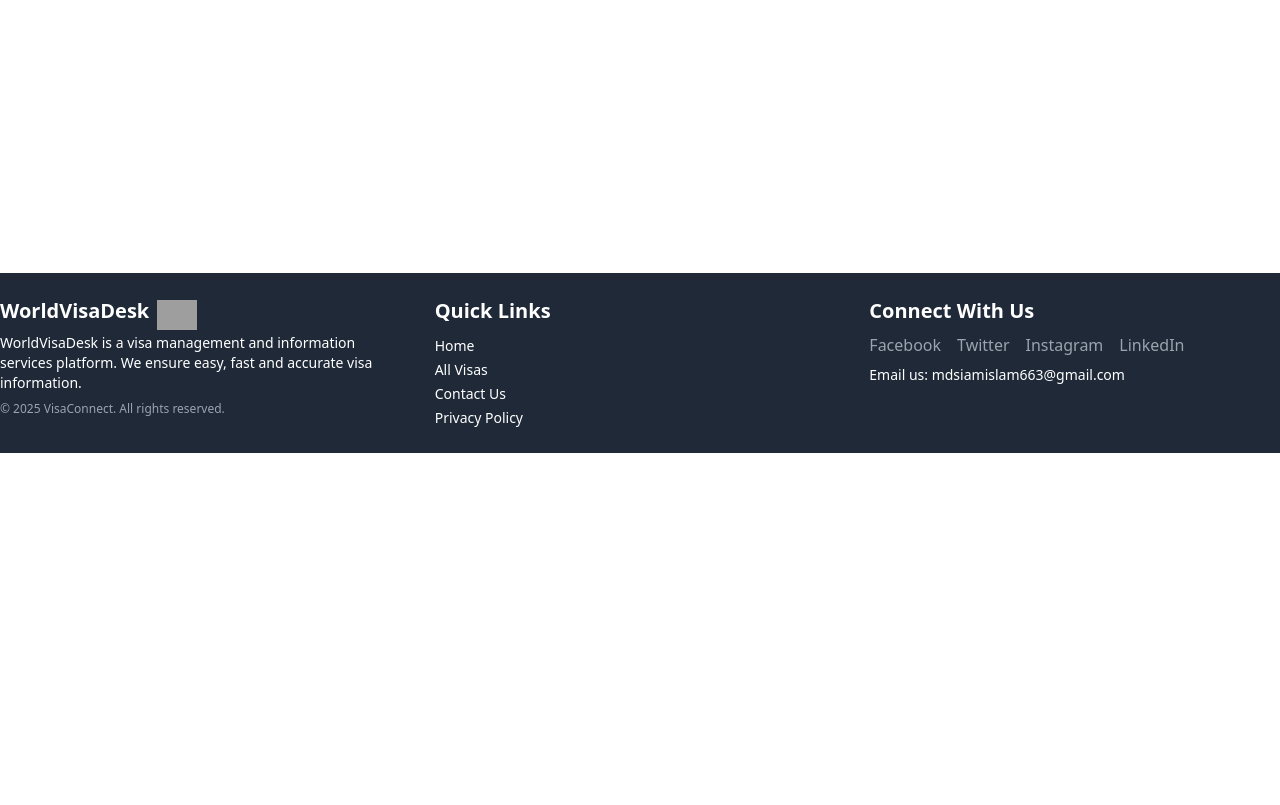
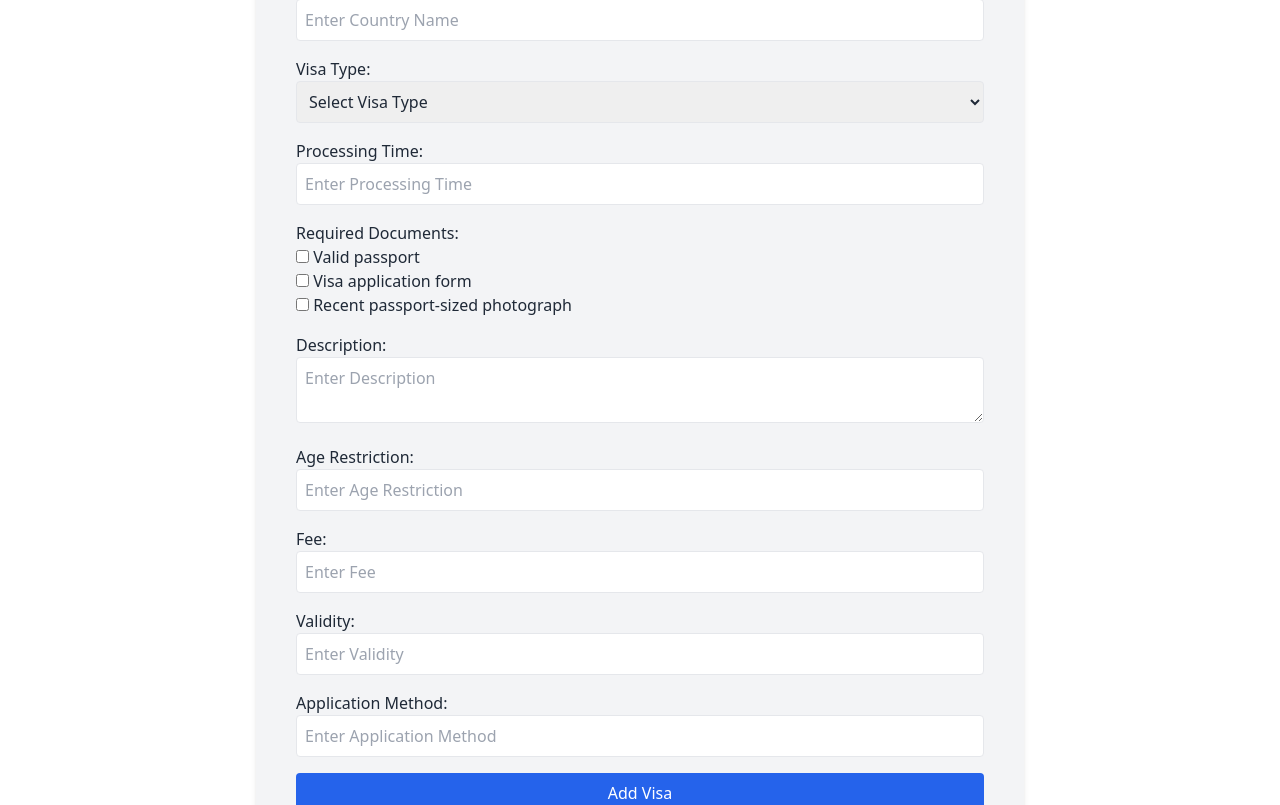
Before and after one commit to asifmahmud1047/Assignment-10, a React (Vite) app: page /addvisa in a window 1280 px wide. Shown: the part 395-1200 px from the top of the page. Before the commit the page ends 848 px from the top, so only its background shows below. Built offline with nearby package versions, Linux system fonts and the light colour scheme; no server answers; grey boxes are pictures that could not be loaded.

Commit message:
Addvisa section design

```diff
--- a/src/Page/Addvisa/Addvisa.jsx
+++ b/src/Page/Addvisa/Addvisa.jsx
@@ -1,7 +1,186 @@
 import React from "react";
 
 const Addvisa = () => {
-  return <div></div>;
+  const handleSubmit = (event) => {
+    event.preventDefault();
+
+    // Input Values
+    const photo = event.target.countryImage.value;
+    const name = event.target.countryName.value;
+    const visaType = event.target.visaType.value;
+    const time = event.target.processingTime.value;
+
+    // Checkbox Values
+    const requiredDocuments = Array.from(
+      event.target.querySelectorAll('input[type="checkbox"]:checked')
+    ).map((checkbox) => checkbox.value);
+
+    const description = event.target.description.value;
+    const age = event.target.ageRestriction.value;
+    const fee = event.target.fee.value;
+    const validity = event.target.validity.value;
+    const applicationMethod = event.target.applicationMethod.value;
+
+    // Data Object
+    const data = {
+      photo,
+      name,
+      visaType,
+      time,
+      requiredDocuments,
+      description,
+      age,
+      fee,
+      validity,
+      applicationMethod,
+    };
+
+    console.log(data);
+
+    // Success message or API call here
+    alert("Visa added successfully!");
+    // Example: axios.post('/api/visas', data).then(response => ...)
+  };
+
+  return (
+    <div className="my-32">
+      <div className="add-visa-form bg-gray-100 p-10 rounded-lg shadow-md max-w-3xl mx-auto">
+        <h2 className="text-2xl font-bold text-center mb-6">Add Visa</h2>
+        <form onSubmit={handleSubmit}>
+          <div className="mb-4">
+            <label className="block font-medium">Country Image URL:</label>
+            <input
+              type="text"
+              name="countryImage"
+              className="w-full p-2 border rounded"
+              placeholder="Enter Image URL"
+              required
+            />
+          </div>
+          <div className="mb-4">
+            <label className="block font-medium">Country Name:</label>
+            <input
+              type="text"
+              name="countryName"
+              className="w-full p-2 border rounded"
+              placeholder="Enter Country Name"
+              required
+            />
+          </div>
+          <div className="mb-4">
+            <label className="block font-medium">Visa Type:</label>
+            <select
+              name="visaType"
+              className="w-full p-2 border rounded"
+              required
+            >
+              <option value="">Select Visa Type</option>
+              <option value="TouristVisa">Tourist Visa</option>
+              <option value="StudentVisa">Student Visa</option>
+              <option value="OfficialVisa">Official Visa</option>
+            </select>
+          </div>
+          <div className="mb-4">
+            <label className="block font-medium">Processing Time:</label>
+            <input
+              type="text"
+              name="processingTime"
+              className="w-full p-2 border rounded"
+              placeholder="Enter Processing Time"
+              required
+            />
+          </div>
+
+          <div className="mb-4">
+            <label className="block font-medium">Required Documents:</label>
+            <div>
+              <label>
+                <input
+                  type="checkbox"
+                  name="requiredDocuments"
+                  value="Validpassport"
+                />{" "}
+                Valid passport
+              </label>
+              <br />
+              <label>
+                <input
+                  type="checkbox"
+                  name="requiredDocuments"
+                  value="Visaapplicationform"
+                />{" "}
+                Visa application form
+              </label>
+              <br />
+              <label>
+                <input
+                  type="checkbox"
+                  name="requiredDocuments"
+                  value="Recentpassportsizedphotograph"
+                />{" "}
+                Recent passport-sized photograph
+              </label>
+            </div>
+          </div>
+          <div className="mb-4">
+            <label className="block font-medium">Description:</label>
+            <textarea
+              name="description"
+              className="w-full p-2 border rounded"
+              placeholder="Enter Description"
+              required
+            ></textarea>
+          </div>
+          <div className="mb-4">
+            <label className="block font-medium">Age Restriction:</label>
+            <input
+              type="number"
+              name="ageRestriction"
+              className="w-full p-2 border rounded"
+              placeholder="Enter Age Restriction"
+              required
+            />
+          </div>
+          <div className="mb-4">
+            <label className="block font-medium">Fee:</label>
+            <input
+              type="number"
+              name="fee"
+              className="w-full p-2 border rounded"
+              placeholder="Enter Fee"
+              required
+            />
+          </div>
+          <div className="mb-4">
+            <label className="block font-medium">Validity:</label>
+            <input
+              type="text"
+              name="validity"
+              className="w-full p-2 border rounded"
+              placeholder="Enter Validity"
+              required
+            />
+          </div>
+          <div className="mb-4">
+            <label className="block font-medium">Application Method:</label>
+            <input
+              type="text"
+              name="applicationMethod"
+              className="w-full p-2 border rounded"
+              placeholder="Enter Application Method"
+              required
+            />
+          </div>
+          <button
+            type="submit"
+            className="w-full bg-blue-600 text-white py-2 rounded hover:bg-blue-700"
+          >
+            Add Visa
+          </button>
+        </form>
+      </div>
+    </div>
+  );
 };
 
 export default Addvisa;
--- a/src/Page/Banner/Banner.jsx
+++ b/src/Page/Banner/Banner.jsx
@@ -13,7 +13,7 @@ const Banner = () => {
         <h1 className="font-bold text-2xl md:text-4xl mb-3">
           Explore Our Services
         </h1>
-        <p className="text-xl font-semibold">
+        <p className="md:text-xl font-semibold">
           Find the best visa options around the world.
         </p>
       </div>
--- a/src/Page/Footer/Footer.jsx
+++ b/src/Page/Footer/Footer.jsx
@@ -2,7 +2,7 @@ import React from "react";
 
 const Footer = () => {
   return (
-    <footer className="bg-gray-800 text-white py-6">
+    <footer className="bg-gray-800 text-white py-6 px-5">
       <div className="container mx-auto grid grid-cols-1 md:grid-cols-3 gap-6">
         {/* Website Information */}
         <div>
```
